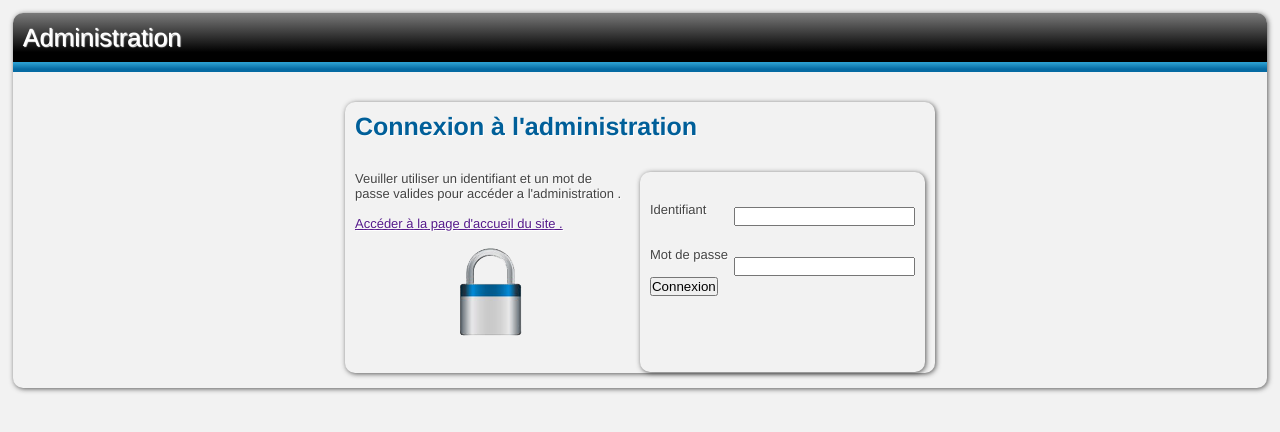
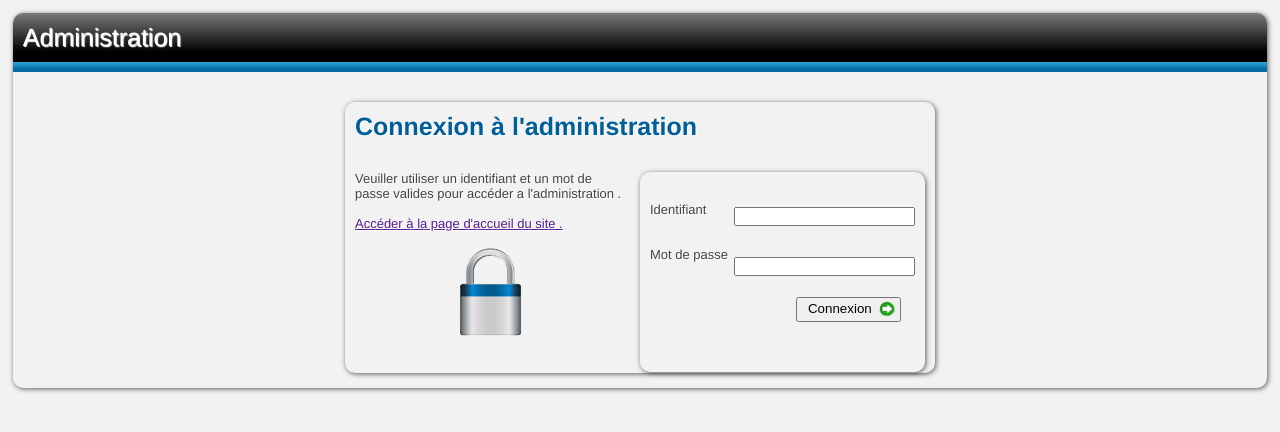
Before and after one commit to TeaSkyDev/SportSiteGen, a PHP site: page /authen.html in a window 1280 px wide. Shown: the top 432 px of the page. Run offline with PHP 8.4, Linux system fonts and the light colour scheme.

Commit message:
finition de la page authentification
modification du bouton "connexion"

```diff
--- a/trunk/administration/authen.html
+++ b/trunk/administration/authen.html
@@ -32,7 +32,12 @@
 		    		Mot de passe <input  id="password" name="password" type="password"/>
 		    		<br>
 		    		<br>
-		    		<input id="connexion" name="connexion" type="button" value="Connexion"/>
+		    		<button id="connexion">
+		    			<p>
+		    				Connexion
+		    			</p>
+		    		 	<img src="./Images/connexion.png">
+		    		</button>
 		    		<br>
 		    		<br>
 		    	</div>
--- a/trunk/administration/style.css
+++ b/trunk/administration/style.css
@@ -98,3 +98,24 @@ img{
     right: 10px;
     top: 35px;
 }
+
+#connexion{
+    position: relative;
+    left: 146px;
+    top:20px;
+    width: 105px;
+    height: 25px;
+    text-align: left;
+}
+
+#connexion img{
+    display: block;
+    position: relative;
+    top : -16px;
+    left: 39px;
+}
+#connexion p{
+    display: block;
+    padding-top: 2px;
+    padding-left: 10px;
+}
```
Also changed, not shown: trunk/administration/Images/connexion.png (added).
